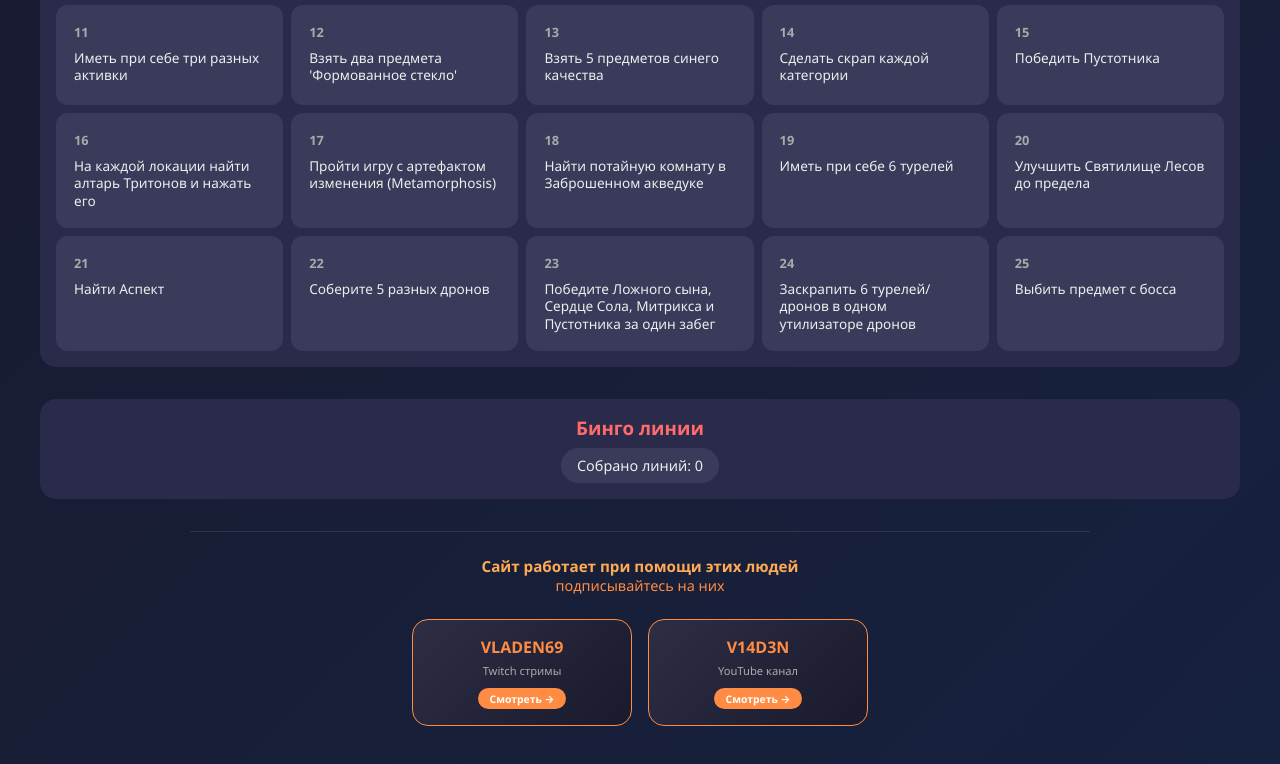
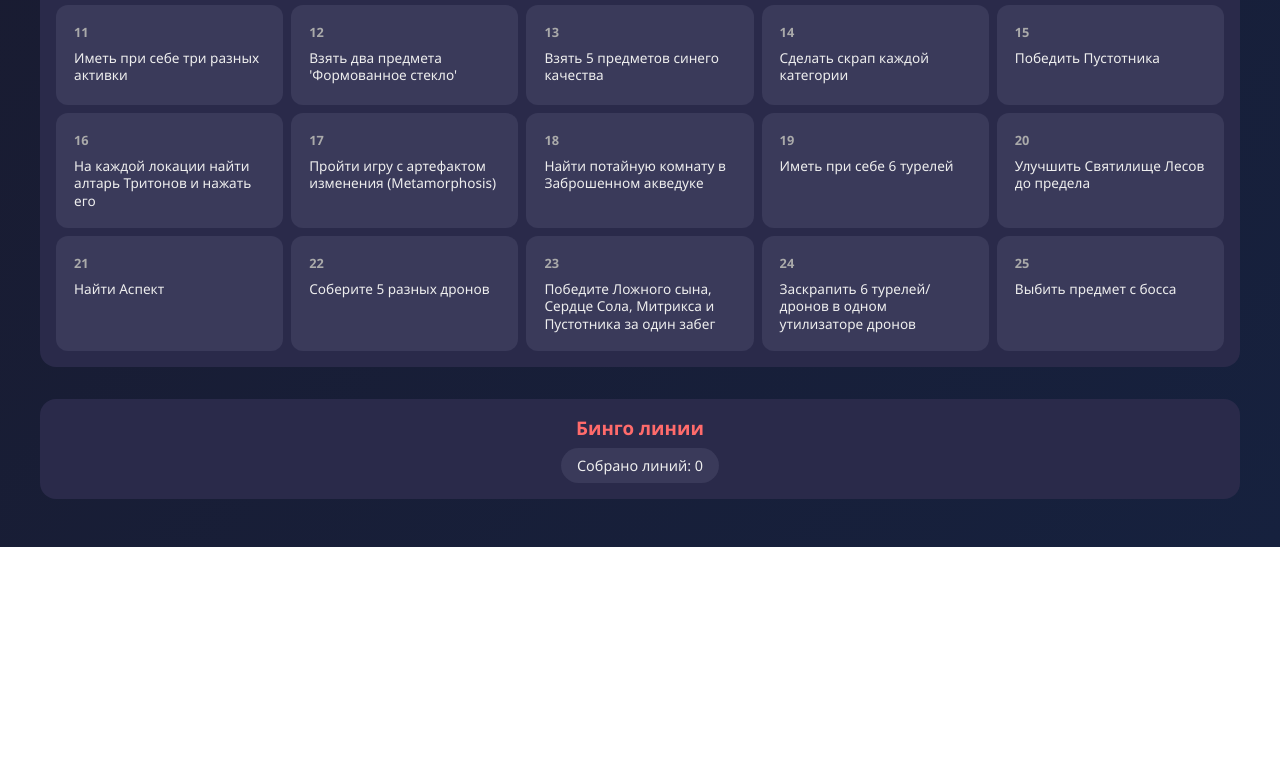
Before and after one commit to HieGu/-, a website: page game/bingo/ror2.html in a window 1280 px wide. Shown: the part 602-1366 px from the top of the page. After the commit the page ends 1149 px from the top, so only its background shows below. Drawn offline with Linux system fonts and the light colour scheme.

Commit message:
Add files via upload

```diff
--- a/game/bingo/ror2.html
+++ b/game/bingo/ror2.html
@@ -11,99 +11,6 @@
     <link rel="manifest" href="../../icon/site.webmanifest">
 
     <link rel="stylesheet" href="../../css/bingo/stylebingoror2.css">
-
-    <style>
-        .bottom-ads {
-            max-width: 900px;
-            margin: 2rem auto 0 auto;
-            padding: 1rem;
-            border-top: 1px solid rgba(255,255,255,0.1);
-        }
-
-        .ads-header {
-            text-align: center;
-            margin-bottom: 1rem;
-            padding: 0.5rem;
-        }
-
-        .ads-header p {
-            color: #ff8c42;
-            font-size: 0.9rem;
-            margin: 0;
-        }
-
-        .ads-header p:first-child {
-            font-weight: bold;
-            color: #ffaa55;
-            font-size: 0.95rem;
-        }
-
-        .ads-container {
-            display: flex;
-            justify-content: center;
-            gap: 1rem;
-            flex-wrap: wrap;
-        }
-
-        .ad-fixed {
-            background: linear-gradient(135deg, #2d2d44 0%, #1a1a2e 100%);
-            border: 1px solid #ff8c42;
-            border-radius: 1rem;
-            transition: all 0.3s ease;
-            width: 220px;
-        }
-
-        .ad-fixed:hover {
-            transform: translateY(-4px);
-            border-color: #ffaa55;
-            box-shadow: 0 10px 20px rgba(0,0,0,0.2);
-        }
-
-        .ad-link {
-            text-decoration: none;
-            color: inherit;
-            display: block;
-            padding: 1rem;
-        }
-
-        .ad-content {
-            text-align: center;
-        }
-
-        .ad-text h4 {
-            color: #ff8c42;
-            margin-bottom: 0.3rem;
-            font-size: 1rem;
-        }
-
-        .ad-text p {
-            color: #aaa;
-            font-size: 0.7rem;
-            margin-bottom: 0.5rem;
-        }
-
-        .ad-button {
-            display: inline-block;
-            background: #ff8c42;
-            color: white;
-            padding: 0.2rem 0.7rem;
-            border-radius: 2rem;
-            font-size: 0.65rem;
-            font-weight: bold;
-            transition: background 0.2s;
-        }
-
-        .ad-link:hover .ad-button {
-            background: #ffaa55;
-        }
-
-        @media (max-width: 700px) {
-            .ad-fixed {
-                width: 100%;
-                max-width: 280px;
-            }
-        }
-    </style>
 </head>
 <body>
     <div class="bingo-container">
@@ -150,38 +57,6 @@
         </div>
     </div>
 
-    <!-- Реклама внизу -->
-    <div class="bottom-ads">
-        <div class="ads-header">
-            <p>Сайт работает при помощи этих людей</p>
-            <p>подписывайтесь на них</p>
-        </div>
-        <div class="ads-container">
-            <div class="ad-fixed">
-                <a href="https://www.twitch.tv/vladen69" target="_blank" class="ad-link">
-                    <div class="ad-content">
-                        <div class="ad-text">
-                            <h4>VLADEN69</h4>
-                            <p>Twitch стримы</p>
-                            <span class="ad-button">Смотреть →</span>
-                        </div>
-                    </div>
-                </a>
-            </div>
-            <div class="ad-fixed">
-                <a href="https://www.youtube.com/@v14d3n" target="_blank" class="ad-link">
-                    <div class="ad-content">
-                        <div class="ad-text">
-                            <h4>V14D3N</h4>
-                            <p>YouTube канал</p>
-                            <span class="ad-button">Смотреть →</span>
-                        </div>
-                    </div>
-                </a>
-            </div>
-        </div>
-    </div>
-
     <script src="../../js/bingo/bingoror2.js"></script>
 </body>
 </html>
```
